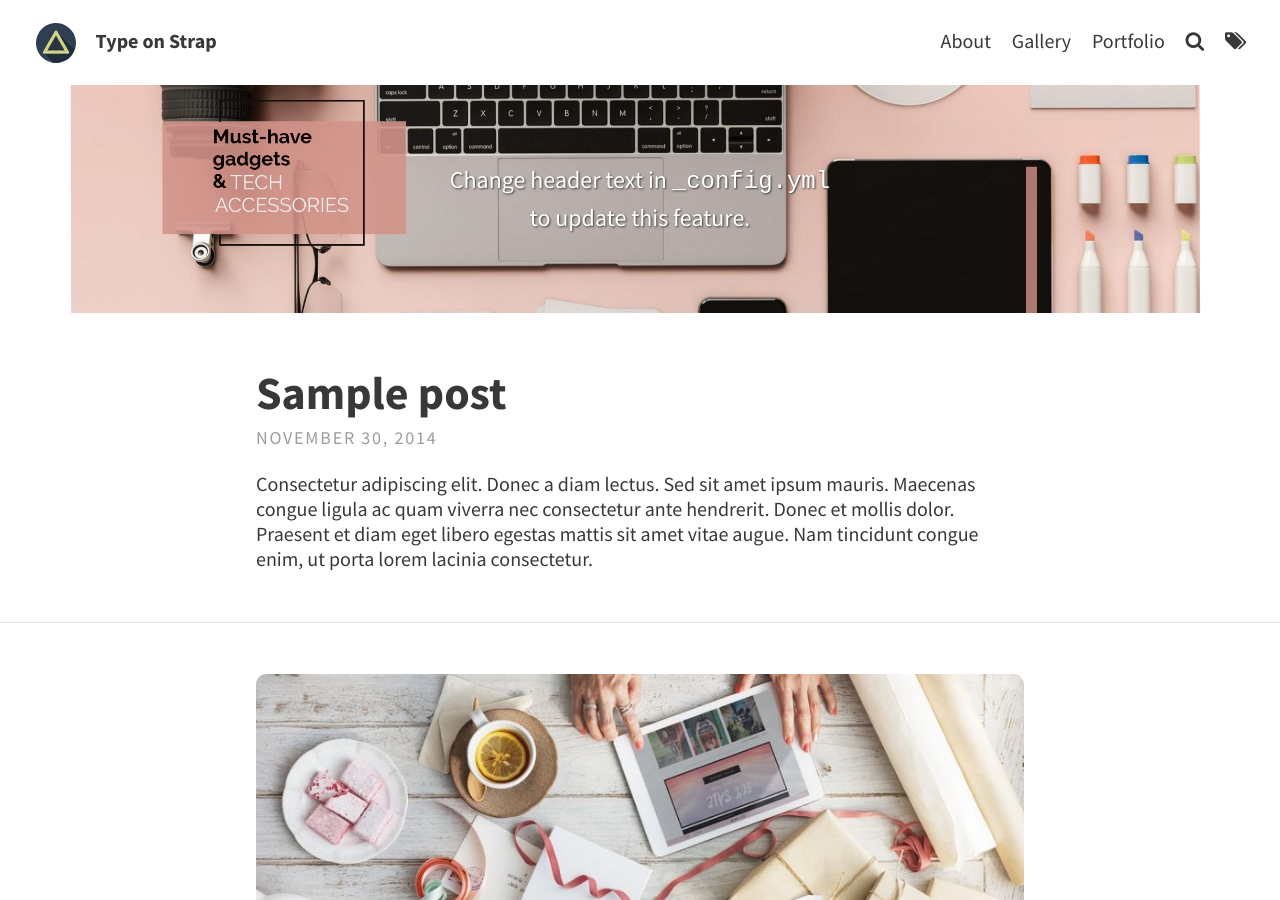
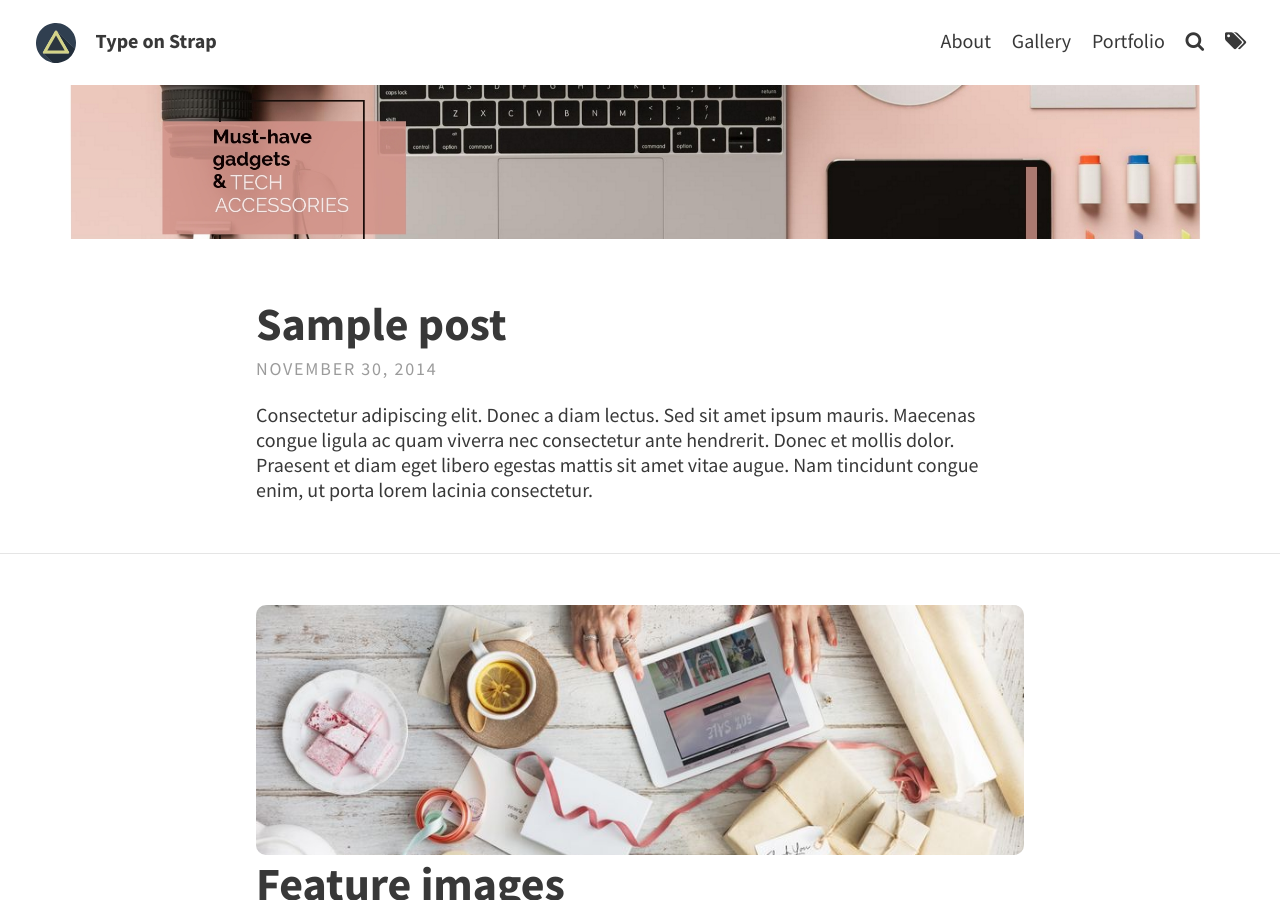
Before and after one commit to meigo0929/meigo0929.github.io, a Jekyll site: the page built from index.html, in a window 1280 px wide and 900 px high. Built offline with Jekyll 4.4.1, drawn with Linux system fonts in a browser that asks for light colours; the list of posts is cut into pages by our own code.

Commit message:
delete title

```diff
--- a/_config.yml
+++ b/_config.yml
@@ -15,7 +15,6 @@
 
   # Header and footer text
   header_text: > #two or three lines to describe your site
-     <p>Change header text in <code>_config.yml</code> <br> to update this feature.</p>
   header_text_feature_image: assets/img/pexels/blog-title.jpeg
   footer_text: >
    Powered by <a href="https://jekyllrb.com/">Jekyll</a> with <a href="https://github.com/sylhare/Type-on-Strap">Type on Strap</a>
```
